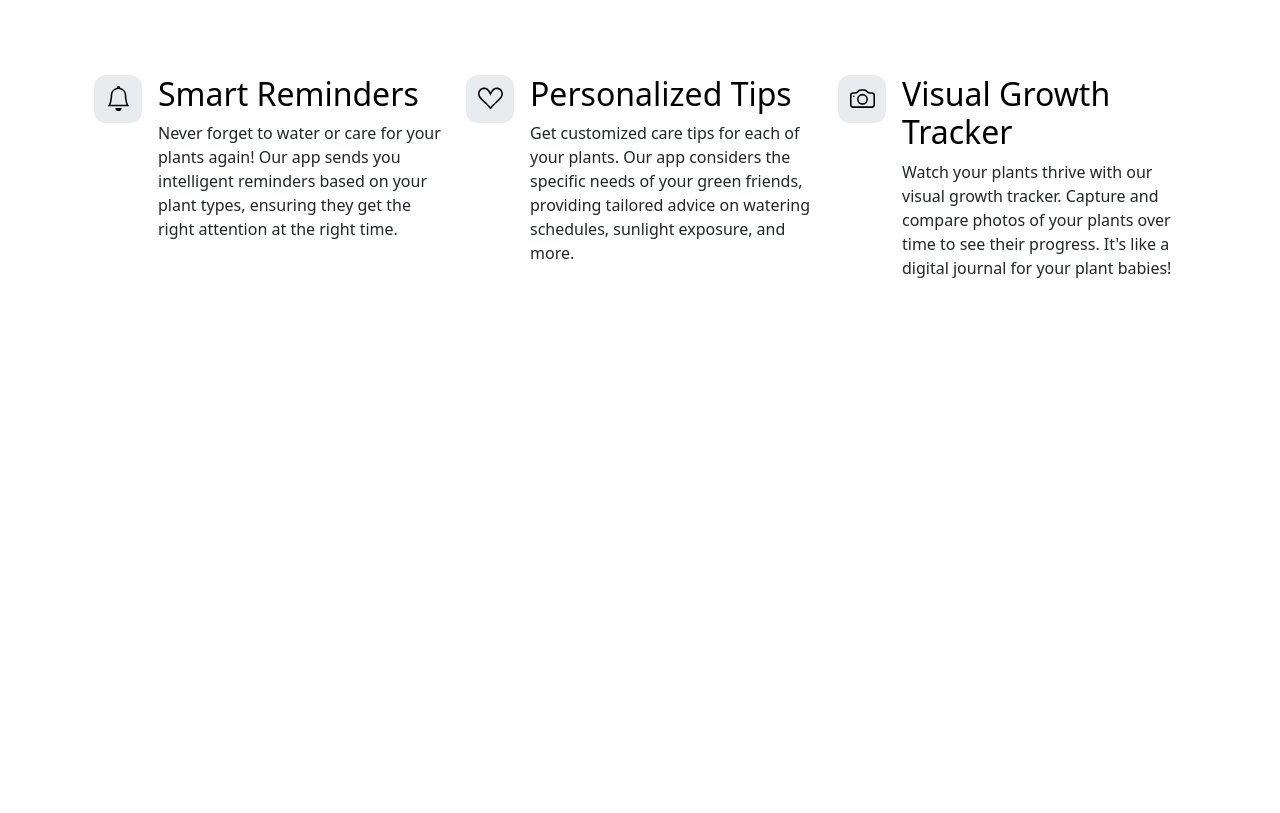
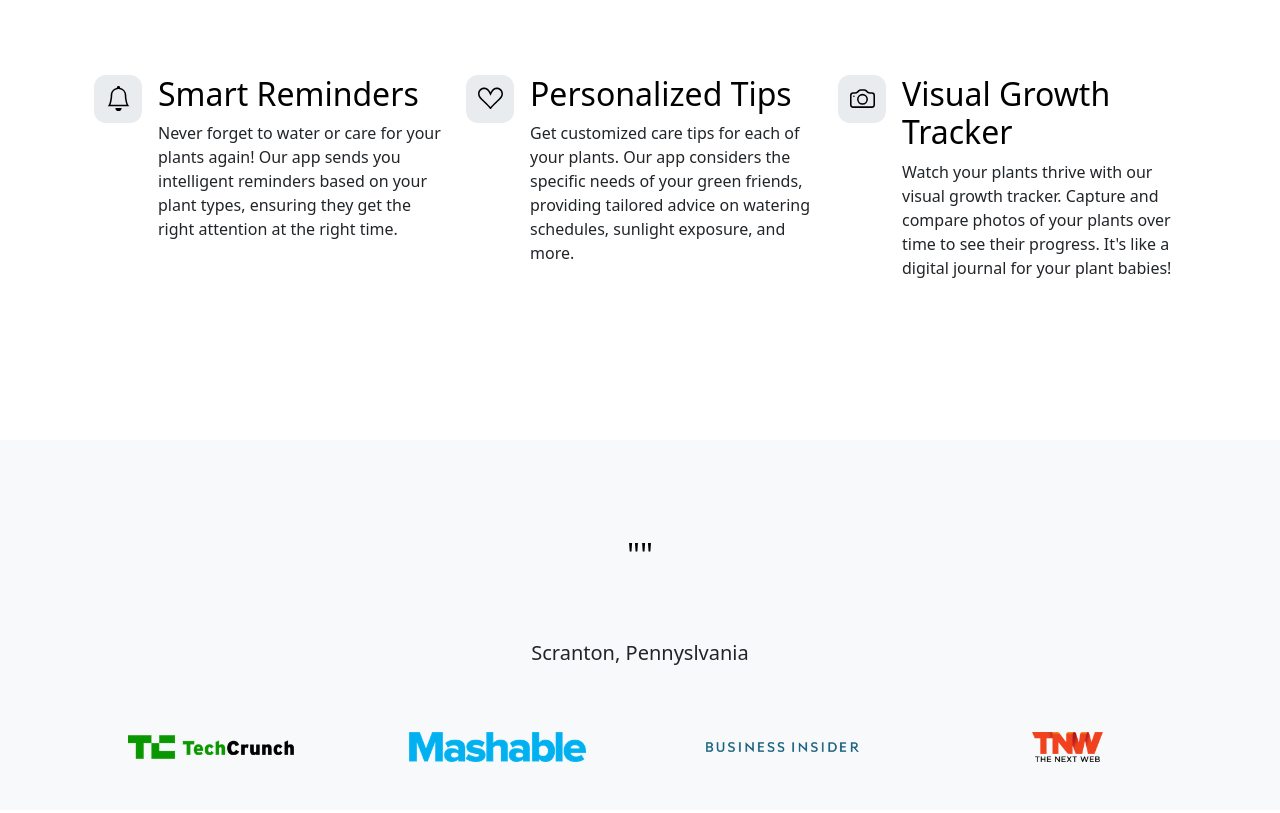
Before and after one commit to akwnorris/green-thumb, a plain HTML site: page index.html in a window 1280 px wide. Shown: the part 866-1679 px from the top of the page. Before the commit the page ends 1258 px from the top, so only its background shows below. Drawn offline with nearby package versions, Linux system fonts and the light colour scheme.

Commit message:
Add testimonial section with logos of tech publications

```diff
--- a/index.html
+++ b/index.html
@@ -79,7 +79,34 @@
   </section>
   <!-- Testimonial -->
   <section id="testimonial">
+    <div class="my-5">
+      <div class="p-5 text-center bg-body-tertiary">
+        <div class="container py-5">
+          <h2 class="text-body-emphasis">""</h2>
+          <img class="profile-img mt-5" src="" alt="">
+          <p class="col-lg-8 mx-auto lead mt-2">
+            Scranton, Pennyslvania
+          </p>
+        </div>
 
+        <div class="container">
+          <div class="row">
+            <div class="col-lg-3 col-sm-12">
+              <img src="./images/techcrunch.png" alt="techcrunch" height="30">
+            </div>
+            <div class="col-lg-3 col-sm-12">
+              <img src="./images/mashable.png" alt="mashable" height="30">
+            </div>
+            <div class="col-lg-3 col-sm-12">
+              <img src="./images/bizinsider.png" alt="bizinsider" height="30">
+            </div>
+            <div class="col-lg-3 col-sm-12">
+              <img src="./images/tnw.png" alt="tnw" height="30">
+            </div>
+          </div>
+        </div>
+      </div>
+    </div>
   </section>
   <!-- Pricing -->
   <section id="pricing">
```
